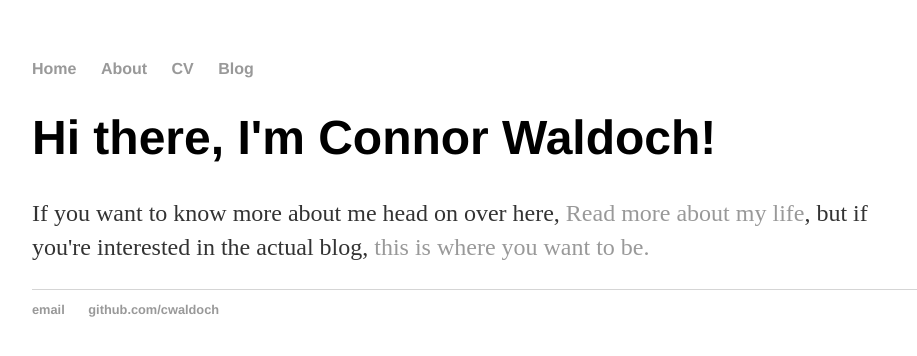
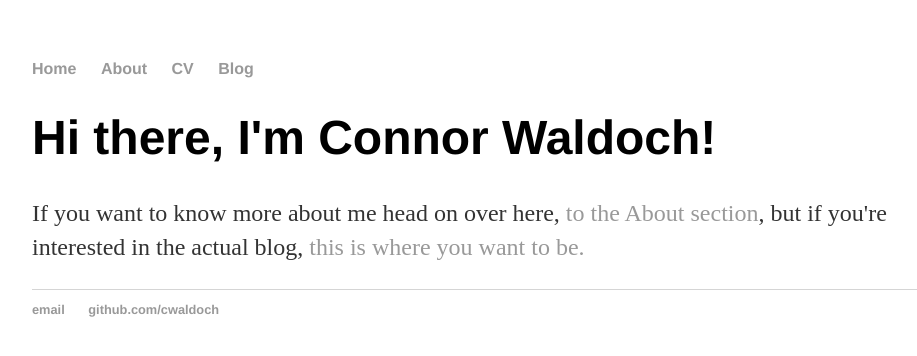
Before and after one commit to cwaldoch/cwaldoch.github.io, a Jekyll site: the page built from index.html, in a window 1280 px wide. Shown: the top 356 px of the page, without its empty margins (160-1077 px from the left). Built offline with Jekyll 4.4.1, drawn with Linux system fonts in a browser that asks for light colours.

Commit message:
Update index.html

```diff
--- a/index.html
+++ b/index.html
@@ -4,6 +4,6 @@ title: Connor Waldoch, Itinerant Blogger
 ---
 <div class="blurb">
 	<h1>Hi there, I'm Connor Waldoch!</h1>
-	<p>If you want to know more about me head on over here, <a href="/about">Read more about my life</a>, but if you're interested in
+	<p>If you want to know more about me head on over here, <a href="/about">to the About section</a>, but if you're interested in
 		the actual blog, <a href=/blog"> this is where you want to be.</a></p>
 </div><!-- /.blurb -->
```
